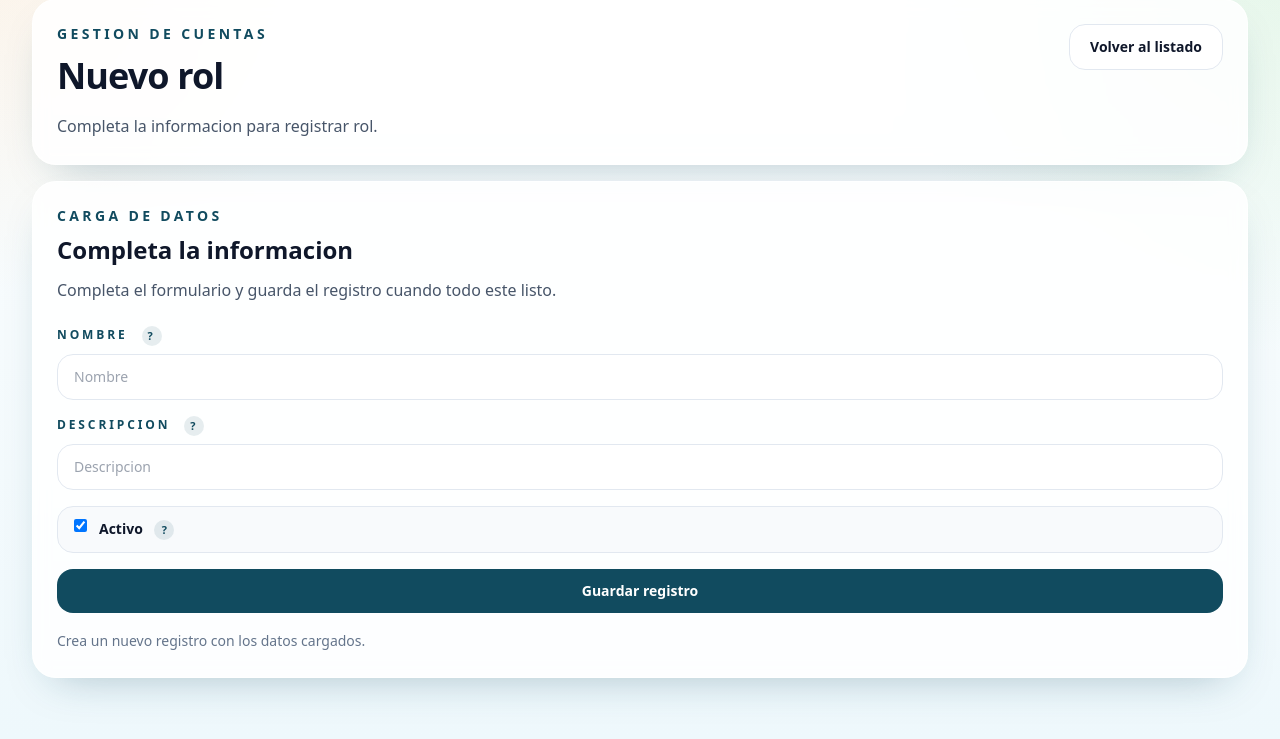
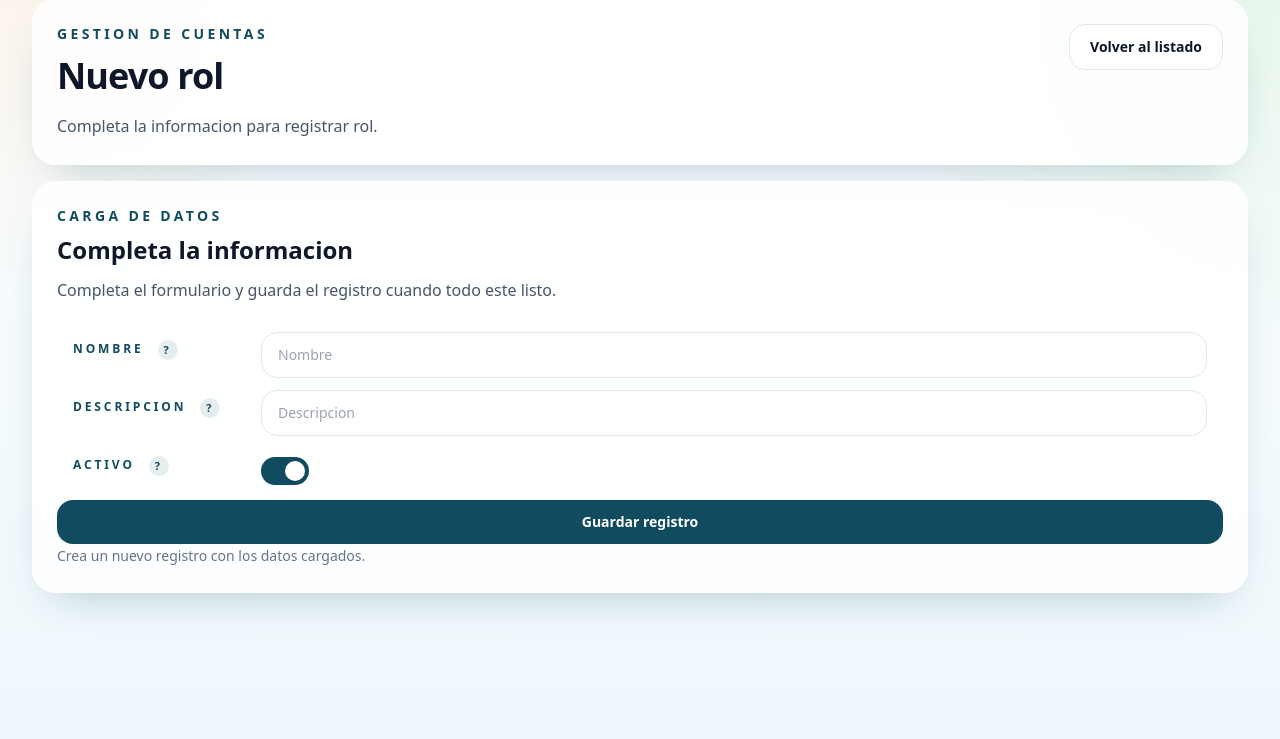
Before and after one commit to gxbeto/Academik, a Django app: page /crud/roles/nuevo/ in a window 1280 px wide. Shown: the part 61-800 px from the top of the page. Run offline with Django 5.2, Linux system fonts and the light colour scheme; the visitor is signed in with stand-in values (Sample User, id 1).

Commit message:
Style.css modificando el look and feel

```diff
--- a/config/settings.py
+++ b/config/settings.py
@@ -145,7 +145,11 @@ STORAGES = {
         "BACKEND": "django.core.files.storage.FileSystemStorage",
     },
     "staticfiles": {
-        "BACKEND": "whitenoise.storage.CompressedManifestStaticFilesStorage",
+        "BACKEND": (
+            "django.contrib.staticfiles.storage.StaticFilesStorage"
+            if DEBUG
+            else "whitenoise.storage.CompressedManifestStaticFilesStorage"
+        ),
     },
 }
 
--- a/core/forms.py
+++ b/core/forms.py
@@ -14,7 +14,7 @@ FIELD_INPUT_CLASS = (
     "w-full rounded-2xl border border-slate-200 bg-white px-4 py-3 text-sm text-slate-900 "
     "outline-none transition focus:border-rio focus:ring-0"
 )
-FIELD_CHECKBOX_CLASS = "h-5 w-5 rounded border-slate-300 text-rio focus:ring-rio"
+FIELD_CHECKBOX_CLASS = "toggle-switch-input"
 FIELD_TOOLTIP_EXAMPLES = {
     "username": (
         "Ingresa el nombre de usuario que la persona usara para acceder.",
@@ -129,6 +129,7 @@ class PortalFormStylingMixin:
 
             if isinstance(field.widget, forms.CheckboxInput):
                 field.widget.attrs["class"] = FIELD_CHECKBOX_CLASS
+                field.widget.attrs["role"] = "switch"
             else:
                 field.widget.attrs["class"] = FIELD_INPUT_CLASS
 
--- a/static/dist/styles.css
+++ b/static/dist/styles.css
@@ -1278,6 +1278,125 @@ html.theme-dark .entity-shortcut-copy {
   border-color: rgb(226 232 240 / 0.8);
 }
 
+.toggle-field {
+  display: flex;
+  align-items: flex-start;
+  gap: 0.75rem;
+  padding-top: 0.25rem;
+  padding-bottom: 0.25rem;
+}
+
+.crud-inline-field {
+  /* @apply grid items-start gap-3 rounded-2xl border border-slate-200/80 bg-white/75 px-4 py-3; */
+  display: grid;
+  align-items: flex-start;
+  gap: 0.75rem;
+  padding-left: 1rem;
+  padding-right: 1rem;
+  padding-top: 0.375rem;
+  padding-bottom: 0.375rem;
+  grid-template-columns: minmax(0, 1fr);
+}
+
+.crud-inline-field-label {
+  font-size: 0.75rem;
+  line-height: 1rem;
+  font-weight: 600;
+  text-transform: uppercase;
+  letter-spacing: 0.24em;
+  --tw-text-opacity: 1;
+  color: rgb(17 75 95 / var(--tw-text-opacity, 1));
+}
+
+.crud-inline-field-control {
+  min-width: 0px;
+}
+
+.crud-inline-field-control-toggle {
+  display: flex;
+  align-items: center;
+}
+
+.toggle-field {
+  align-items: flex-start;
+}
+
+.toggle-switch-control {
+  position: relative;
+  display: inline-flex;
+  flex-shrink: 0;
+  align-items: center;
+}
+
+.toggle-switch-track {
+  pointer-events: none;
+  position: relative;
+  display: inline-flex;
+  height: 1.75rem;
+  width: 3rem;
+  border-radius: 9999px;
+  --tw-bg-opacity: 1;
+  background-color: rgb(203 213 225 / var(--tw-bg-opacity, 1));
+  transition-property: color, background-color, border-color, text-decoration-color, fill, stroke, opacity, box-shadow, transform, filter, -webkit-backdrop-filter;
+  transition-property: color, background-color, border-color, text-decoration-color, fill, stroke, opacity, box-shadow, transform, filter, backdrop-filter;
+  transition-property: color, background-color, border-color, text-decoration-color, fill, stroke, opacity, box-shadow, transform, filter, backdrop-filter, -webkit-backdrop-filter;
+  transition-timing-function: cubic-bezier(0.4, 0, 0.2, 1);
+  transition-duration: 200ms;
+  transition-timing-function: cubic-bezier(0, 0, 0.2, 1);
+}
+
+.toggle-switch-track::after {
+  content: "";
+  position: absolute;
+  left: 0.25rem;
+  top: 0.25rem;
+  height: 1.25rem;
+  width: 1.25rem;
+  border-radius: 9999px;
+  --tw-bg-opacity: 1;
+  background-color: rgb(255 255 255 / var(--tw-bg-opacity, 1));
+  --tw-shadow: 0 1px 2px 0 rgb(0 0 0 / 0.05);
+  --tw-shadow-colored: 0 1px 2px 0 var(--tw-shadow-color);
+  box-shadow: var(--tw-ring-offset-shadow, 0 0 #0000), var(--tw-ring-shadow, 0 0 #0000), var(--tw-shadow);
+  transition-property: color, background-color, border-color, text-decoration-color, fill, stroke, opacity, box-shadow, transform, filter, -webkit-backdrop-filter;
+  transition-property: color, background-color, border-color, text-decoration-color, fill, stroke, opacity, box-shadow, transform, filter, backdrop-filter;
+  transition-property: color, background-color, border-color, text-decoration-color, fill, stroke, opacity, box-shadow, transform, filter, backdrop-filter, -webkit-backdrop-filter;
+  transition-timing-function: cubic-bezier(0.4, 0, 0.2, 1);
+  transition-duration: 200ms;
+  transition-timing-function: cubic-bezier(0, 0, 0.2, 1);
+}
+
+.toggle-switch-input:checked+.toggle-switch-track {
+  --tw-bg-opacity: 1;
+  background-color: rgb(17 75 95 / var(--tw-bg-opacity, 1));
+}
+
+.toggle-switch-input:checked+.toggle-switch-track::after {
+  transform: translateX(1.25rem);
+}
+
+.toggle-switch-input:focus-visible+.toggle-switch-track {
+  box-shadow: 0 0 0 3px rgb(17 75 95 / 0.25);
+}
+
+.toggle-switch-input:disabled+.toggle-switch-track {
+  opacity: 0.5;
+}
+
+@media (min-width: 640px) {
+  .crud-inline-field {
+    grid-template-columns: minmax(8rem, 11rem) minmax(0, 1fr);
+  }
+
+  .crud-inline-field-label {
+    padding-top: 0.5rem;
+  }
+
+  .crud-inline-field-control-toggle {
+    min-height: 2.875rem;
+  }
+}
+
 .data-table {
   min-width: 100%;
 }
@@ -1476,6 +1595,26 @@ html.theme-dark .entity-shortcut:hover {
   background-color: rgb(30 41 59 / var(--tw-bg-opacity, 1));
 }
 
+html.theme-dark .crud-inline-field {
+  --tw-border-opacity: 1;
+  border-color: rgb(51 65 85 / var(--tw-border-opacity, 1));
+  background-color: rgb(15 23 42 / 0.8);
+}
+
+html.theme-dark .toggle-switch-track {
+  --tw-bg-opacity: 1;
+  background-color: rgb(51 65 85 / var(--tw-bg-opacity, 1));
+}
+
+html.theme-dark .toggle-switch-input:checked+.toggle-switch-track {
+  --tw-bg-opacity: 1;
+  background-color: rgb(56 189 248 / var(--tw-bg-opacity, 1));
+}
+
+html.theme-dark .toggle-switch-input:focus-visible+.toggle-switch-track {
+  box-shadow: 0 0 0 3px rgb(56 189 248 / 0.3);
+}
+
 html.theme-dark .action-button-secondary,
   html.theme-dark .icon-button-soft {
   --tw-border-opacity: 1;
@@ -1569,10 +1708,6 @@ html.theme-dark .text-slate-500 {
   margin-bottom: 0.5rem;
 }
 
-.mt-1 {
-  margin-top: 0.25rem;
-}
-
 .mt-2 {
   margin-top: 0.5rem;
 }
@@ -1659,10 +1794,6 @@ html.theme-dark .text-slate-500 {
   flex-wrap: wrap;
 }
 
-.items-start {
-  align-items: flex-start;
-}
-
 .items-center {
   align-items: center;
 }
@@ -1689,6 +1820,12 @@ html.theme-dark .text-slate-500 {
 
 .gap-8 {
   gap: 2rem;
+}
+
+.space-y-0 > :not([hidden]) ~ :not([hidden]) {
+  --tw-space-y-reverse: 0;
+  margin-top: calc(0px * calc(1 - var(--tw-space-y-reverse)));
+  margin-bottom: calc(0px * var(--tw-space-y-reverse));
 }
 
 .space-y-1\.5 > :not([hidden]) ~ :not([hidden]) {
@@ -1867,6 +2004,10 @@ html.theme-dark .text-slate-500 {
   text-transform: uppercase;
 }
 
+.capitalize {
+  text-transform: capitalize;
+}
+
 .leading-5 {
   line-height: 1.25rem;
 }
@@ -1959,6 +2100,10 @@ html.theme-dark .text-slate-500 {
 .outline-none {
   outline: 2px solid transparent;
   outline-offset: 2px;
+}
+
+.filter {
+  filter: var(--tw-blur) var(--tw-brightness) var(--tw-contrast) var(--tw-grayscale) var(--tw-hue-rotate) var(--tw-invert) var(--tw-saturate) var(--tw-sepia) var(--tw-drop-shadow);
 }
 
 .transition {
@@ -1969,9 +2114,32 @@ html.theme-dark .text-slate-500 {
   transition-duration: 150ms;
 }
 
+.toggle-switch-input {
+  position: absolute;
+  width: 1px;
+  height: 1px;
+  padding: 0;
+  margin: -1px;
+  overflow: hidden;
+  clip: rect(0, 0, 0, 0);
+  white-space: nowrap;
+  border-width: 0;
+}
+
 .focus\:border-mango:focus {
   --tw-border-opacity: 1;
   border-color: rgb(247 178 103 / var(--tw-border-opacity, 1));
+}
+
+.focus\:border-rio:focus {
+  --tw-border-opacity: 1;
+  border-color: rgb(17 75 95 / var(--tw-border-opacity, 1));
+}
+
+.focus\:ring-0:focus {
+  --tw-ring-offset-shadow: var(--tw-ring-inset) 0 0 0 var(--tw-ring-offset-width) var(--tw-ring-offset-color);
+  --tw-ring-shadow: var(--tw-ring-inset) 0 0 0 calc(0px + var(--tw-ring-offset-width)) var(--tw-ring-color);
+  box-shadow: var(--tw-ring-offset-shadow), var(--tw-ring-shadow), var(--tw-shadow, 0 0 #0000);
 }
 
 @media (min-width: 640px) {
--- a/tailwind.config.js
+++ b/tailwind.config.js
@@ -4,6 +4,7 @@ module.exports = {
     "./templates/**/*.html",
     "./core/templates/**/*.html",
     "./**/templates/**/*.html",
+    "./**/*.py",
     "./static/src/**/*.js",
   ],
   theme: {
--- a/templates/core/crud_form.html
+++ b/templates/core/crud_form.html
@@ -35,7 +35,7 @@
         {% endif %}
       </p>
 
-      <form class="mt-6 space-y-4" method="post" hx-boost="false">
+      <form class="mt-6 space-y-0" method="post" hx-boost="false">
         {% csrf_token %}
 
         {% if form.non_field_errors %}
@@ -48,31 +48,35 @@
 
         {% for field in form %}
           {% if field.field.widget.input_type == "checkbox" %}
-            <label class="flex items-start gap-3 rounded-2xl border border-slate-200 bg-slate-50 px-4 py-3">
-              {{ field }}
-              <span class="block">
-                <span class="block text-sm font-semibold text-tinta">
+            <label class="crud-inline-field toggle-field">
+              <span class="crud-inline-field-label">
                 {{ field.label }}
                 {% if field.field.widget.attrs.title %}
                   <span class="tooltip-badge" title="{{ field.field.widget.attrs.title }}">?</span>
                 {% endif %}
               </span>
+              <span class="crud-inline-field-control crud-inline-field-control-toggle">
+                <span class="toggle-switch-control">
+                  {{ field }}
+                  <span class="toggle-switch-track" aria-hidden="true"></span>
+                </span>
                 {% if field.help_text %}
-                  <span class="mt-1 block text-xs leading-5 text-slate-500">{{ field.help_text }}</span>
+                  <span class="mt-2 block text-xs leading-5 text-slate-500">{{ field.help_text }}</span>
                 {% endif %}
                 {% for error in field.errors %}
-                  <span class="mt-1 block text-xs leading-5 text-red-600">{{ error }}</span>
+                  <span class="mt-2 block text-xs leading-5 text-red-600">{{ error }}</span>
                 {% endfor %}
               </span>
             </label>
             {% else %}
-              <div>
-                <label class="mb-2 block text-xs font-semibold uppercase tracking-[0.24em] text-rio" for="{{ field.id_for_label }}">
+              <div class="crud-inline-field">
+                <label class="crud-inline-field-label" for="{{ field.id_for_label }}">
                   {{ field.label }}
                   {% if field.field.widget.attrs.title %}
                     <span class="tooltip-badge" title="{{ field.field.widget.attrs.title }}">?</span>
                   {% endif %}
                 </label>
+                <div class="crud-inline-field-control">
                   {{ field }}
                   {% if field.help_text %}
                     <p class="mt-2 text-xs leading-5 text-slate-500">{{ field.help_text }}</p>
@@ -80,6 +84,7 @@
                   {% for error in field.errors %}
                     <p class="mt-2 text-xs leading-5 text-red-600">{{ error }}</p>
                   {% endfor %}
+                </div>
               </div>
           {% endif %}
         {% endfor %}
```
Also changed, not shown: core/tests.py (+18 -0 lines), static/src/styles.css (+97 -0 lines). Lines whose indentation alone changed are shown as unchanged.
